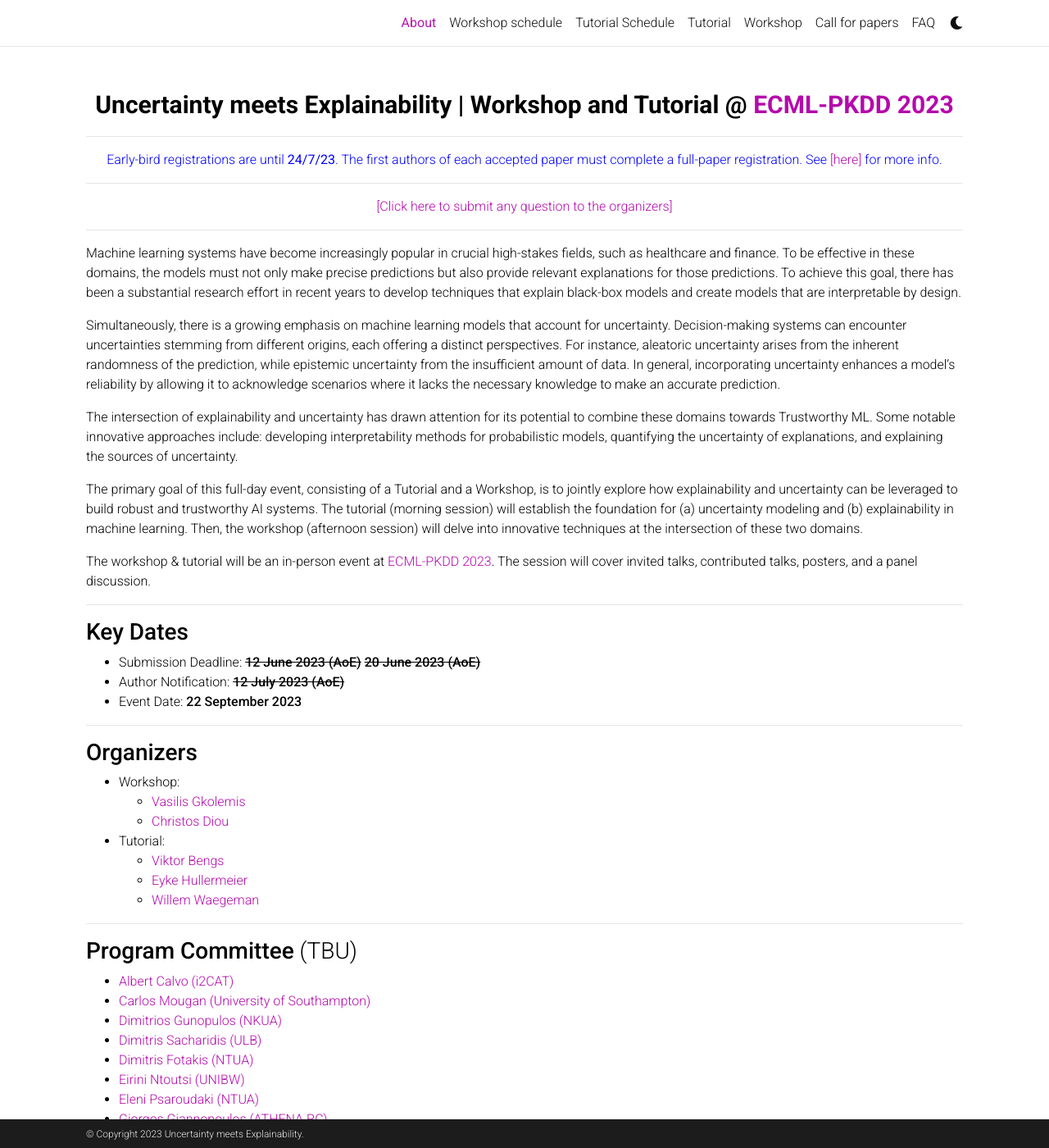
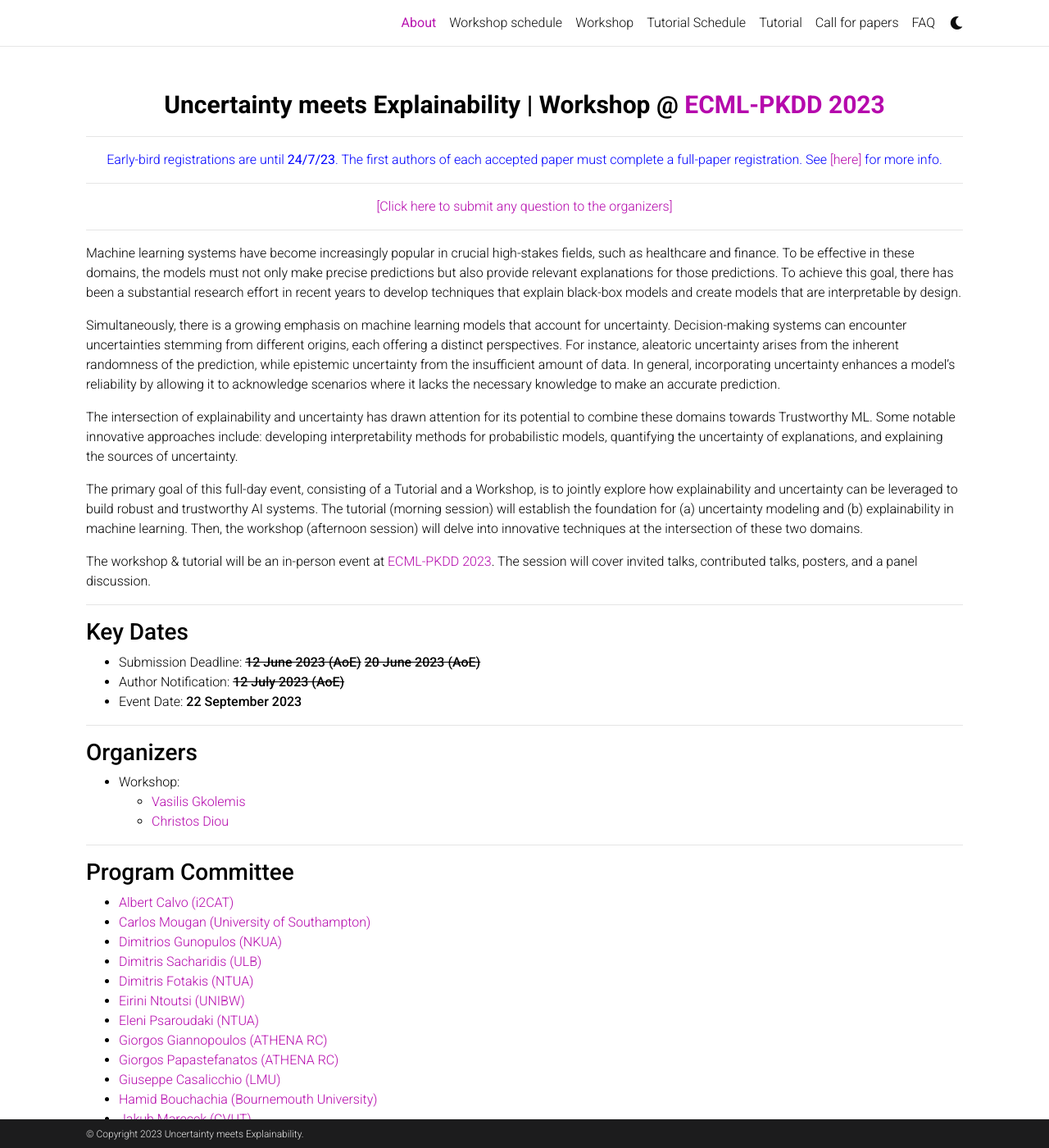
Before and after one commit to xai-uncertainty/xai-uncertainty, a Jekyll site: the page built from _pages/about.md, in a window 1280 px wide and 1400 px high. Shown: the whole window at 82% size. Built offline with Jekyll 4.4.1, drawn with Linux system fonts in a browser that asks for light colours; comment, search, counter and statistics services are not loaded; a style sheet for code colours, icons or effects is not loaded.

Commit message:
updated FAQ

```diff
--- a/_pages/about.md
+++ b/_pages/about.md
@@ -9,7 +9,7 @@
 social: true  # includes social icons at the bottom of the page
 ---
 
-<p align="center" style="font-weight:bold; font-size:30px"> Uncertainty meets Explainability | Workshop and Tutorial @
+<p align="center" style="font-weight:bold; font-size:30px"> Uncertainty meets Explainability | Workshop @
 <a href="https://2023.ecmlpkdd.org/">ECML-PKDD 2023</a>
 </p>
 
@@ -53,14 +53,9 @@
   - [Vasilis Gkolemis](https://givasile.github.io)
   - [Christos Diou](https://diou.github.io)
 
-- Tutorial:
-  - [Viktor Bengs](https://www.kiml.ifi.lmu.de/people/postdocs/bengs/index.html)
-  - [Eyke Hullermeier](https://www.kiml.ifi.lmu.de/people/professors/huellermeier/index.html)
-  - [Willem Waegeman](http://www.bioml.ugent.be/)
-
 ---
 
-### **Program Committee** (TBU)
+### **Program Committee**
 
 - [Albert Calvo (i2CAT)](https://scholar.google.es/citations?user=vm5Ki34AAAAJ)
 - [Carlos Mougan (University of Southampton)](https://cmougan.github.io/)
@@ -87,9 +82,9 @@
 
 ### **Organizations**
 
-<a href="https://www.ugent.be/en"><img src="assets/img/ghent_logo.png" alt="Ghent logo" width="250"></a>
-<a href="https://www.lmu.de/en/"><img src="assets/img/lmu_logo.png" alt="LMU logo" width="250"></a>
-<a href="https://www.athenarc.gr/en"><img src="assets/img/athena_logo.jpg" alt="ATHENA logo" width="350"></a>
+<!-- <a href="https://www.ugent.be/en"><img src="assets/img/ghent_logo.png" alt="Ghent logo" width="250"></a> -->
+<!-- <a href="https://www.lmu.de/en/"><img src="assets/img/lmu_logo.png" alt="LMU logo" width="250"></a> -->
+<a href="https://www.athenarc.gr/en"><img src="assets/img/athena_logo.jpg" alt="ATHENA logo" width="300"></a>
 <a href="https://www.dit.hua.gr/index.php/el/"><img src="assets/img/harokopio.png" alt="Harokopio logo" width="500"></a>
 
 ---
```
Also changed, not shown: _pages/faq.md (+4 -1 lines), _pages/schedule.md (+1 -1 lines), _pages/workshop.md (+1 -1 lines), _pages/workshop_schedule.md (+1 -1 lines).
